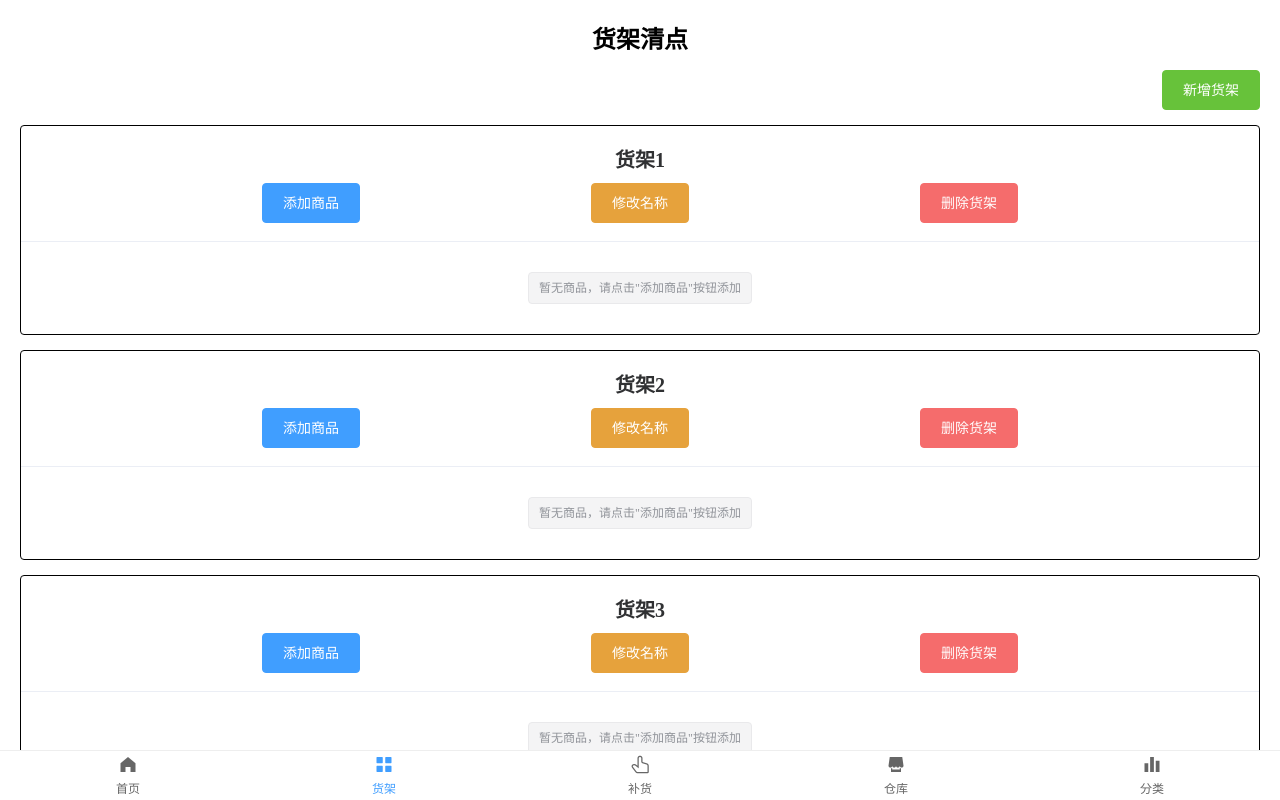
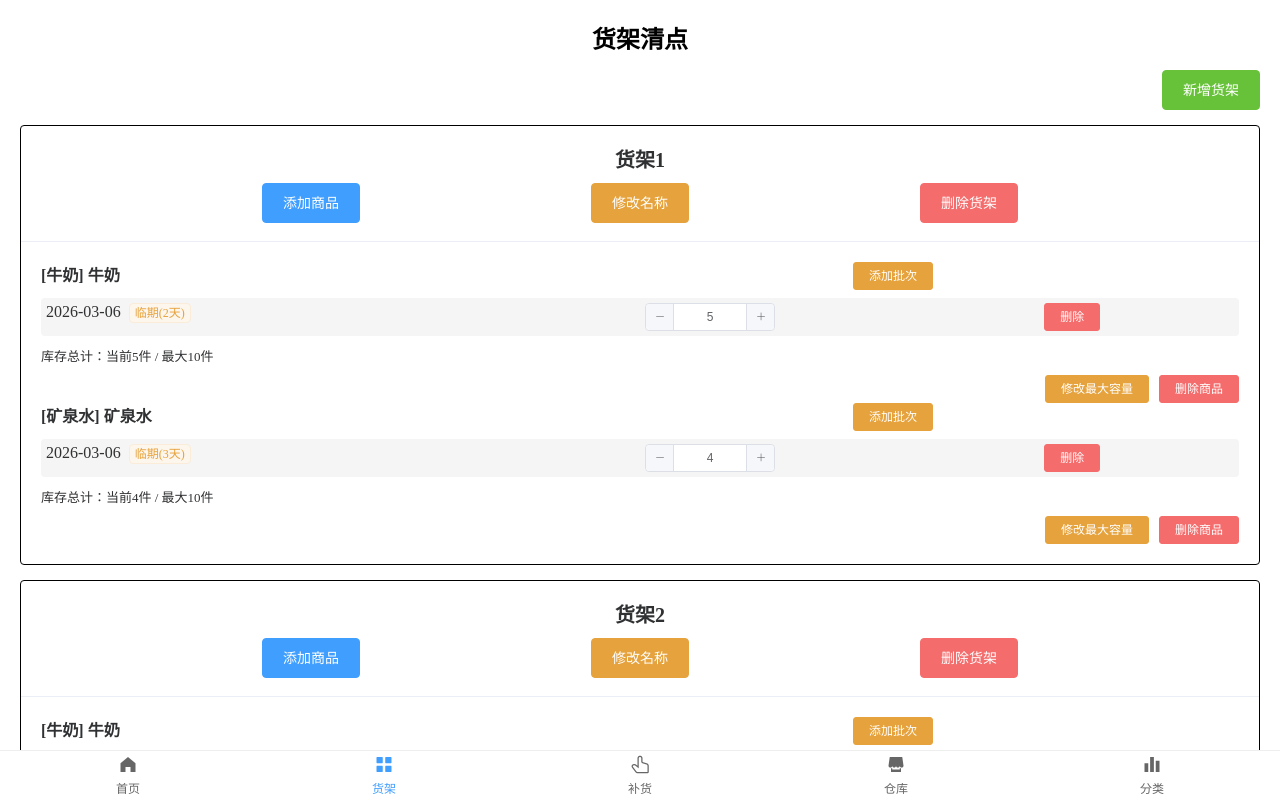
Before and after one commit to gezhe007/Productionmanagesystem, a Vue app: page /#/shelf in a window 1280 px wide. Built offline with nearby package versions, Linux system fonts and the light colour scheme.

Commit message:
存档，晚点再写

```diff
--- a/src/store/index.js
+++ b/src/store/index.js
@@ -43,7 +43,7 @@ const mutations = {
   },
 
   // 更新批次列表
-  UPDATE_SHELF_BATCHES(state, data) {
+  UPDATE_SHELF_PRODUCT_BATCHES(state, data) {
     state.shelfProductBatches = data;
     Storage.set(STORAGE_KEYS.SHELF_BATCHES, data);
   },
@@ -95,29 +95,61 @@ const getters = {
   getAllCategories: (state) => state.categories,
 
   // 获取指定货架的商品列表（优化版）
-  getProductsInShelf: (state) => (shelfName) => {
-    return state.shelfProducts
-      .filter(sp => sp.shelf === shelfName)
+  getProductsInShelf: (state) => (shelfId) => {
+    const data = state.shelfProducts
+      .filter(sp => sp.shelfId === shelfId)
       .map(sp => {
-        // 关联商品完整信息，保证ID和字段匹配
         const product = state.products.find(p => p.id === sp.productId) || {};
         return {
-          ...sp, // 货架关联信息（shelfMax等）
-          ...product // 商品基础信息（id/name/category/period/shelfLife等）
+          ...sp, // 货架关联信息
+          ...product // 商品基础信息
         };
       });
+      console.log(data)
+    return data
   },
-  getProductMaxQtyInShelf: (state) => (shelfName, productId) => {
+  getBatchStatus: (state) => (expireDateStr) => {
+    if (!expireDateStr) {
+      return { cls: 'danger', text: '日期无效' };
+    }
+
+    const expireDate = new Date(expireDateStr);
+    // 日期格式校验
+    if (isNaN(expireDate.getTime())) {
+      return { cls: 'danger', text: '日期格式错误' };
+    }
+
+    const now = new Date();
+    const diffTime = expireDate - now;
+    const diffDays = Math.ceil(diffTime / (1000 * 60 * 60 * 24));
+
+    if (diffDays < 0) {
+      return { cls: 'danger', text: '已过期' };
+    } else if (diffDays <= state.expireThreshold) {
+      return { cls: 'warning', text: `临期(${diffDays}天)` };
+    } else {
+      return { cls: 'success', text: '正常' };
+    }
+  },
+  getProductMaxQtyInShelf: (state) => (shelfId, productId) => {
     const shelfProduct = state.shelfProducts.find(
-      sp => sp.shelf === shelfName && sp.productId === productId
+      sp => sp.shelfId === shelfId && sp.productId === productId
     );
-    return shelfProduct ? shelfProduct.shelfMax : 0;
+    return shelfProduct ? shelfProduct.max : 0;
+  },
+  // 获取商品批次（按过期日期排序）
+  getProductBatches: (state, getters) => (shelfId, productId) => {
+    return state.shelfProductBatches
+      .filter((b) =>
+        getters.getShelfProductById(b.shelfProductId).shelfId === shelfId &&
+        getters.getShelfProductById(b.shelfProductId).productId === productId)
+      .sort((a, b) => new Date(a.expireDate) - new Date(b.expireDate));
   },
   // 获取所有临期/过期批次（警告用）
   getWarnBatches: (state) => {
     return state.shelfProductBatches.map(batch => {
       // 计算剩余天数
-      const expireDate = new Date(batch.expire);
+      const expireDate = new Date(batch.expireDate);
       const now = new Date();
       const diffDays = Math.ceil((expireDate - now) / (1000 * 60 * 60 * 24));
 
@@ -153,6 +185,19 @@ const getters = {
   getShelfProductById: (state) => (shelfProductId) => {
     return state.shelfProducts.find(shelfProduct => shelfProduct.id === shelfProductId) || {};
   },
+  getShelfProductBatchById: (state) => (shelfProductBatchId) => {
+    return state.shelfProductBatches.find(shelfProductBatch => shelfProductBatch.id === shelfProductBatchId) || {}
+  },
+  // 计算商品现有数量
+  getProductCurrentQty: (state, getter) => (shelfId, productId) => {
+    if (!shelfId || !productId) return 0;
+    const currentQty = state.shelfProductBatches
+      .filter(b => getter.getShelfProductById(b.shelfProductId).shelfId === shelfId &&
+        getter.getShelfProductById(b.shelfProductId).productId === productId)
+      .reduce((sum, b) => sum + (b.batchnum || 0), 0);
+
+    return currentQty
+  },
 }
 
 export default new Vuex.Store({
--- a/src/utils/storage.js
+++ b/src/utils/storage.js
@@ -81,19 +81,19 @@ export const Storage = {
     if (products.length === 0) {
       products = [  // 测试商品（无数据时用）
         { id: 1, name: '牛奶', categoryId: 1, period: 1, unit: '天' },
-        { id: 2, name: '矿泉水', categoryId: 4, period: 1, unit: '天' },
-        { id: 3, name: '卫生纸', categoryId: 13, period: 1, unit: '天' }
+        { id: 2, name: '矿泉水', categoryId: 4, period: 2, unit: '天' },
+        { id: 3, name: '卫生纸', categoryId: 13, period: 3, unit: '天' }
       ];
       this.set(STORAGE_KEYS.PRODUCTS, products);
     }
-    let shelfProductBatches = this.get(STORAGE_KEYS.SHELF_BATCHES)
+    let shelfProductBatches = this.get(STORAGE_KEYS.SHELF_PRODUCTS_BATCHES)
     if (shelfProductBatches.length === 0) {
       shelfProductBatches = [
-        { id: 1, shelfProductId: 1, produceDate: '2026-1-1', batchnum: 5 },
-        { id: 2, shelfProductId: 2, produceDate: '2026-1-1', batchnum: 5 },
-        { id: 3, shelfProductId: 3, produceDate: '2026-1-1', batchnum: 5 },
+        { id: 1, shelfProductId: 1, produceDate: '2026-03-06', expireDate: '2026-03-07', batchnum: 5 },
+        { id: 2, shelfProductId: 2, produceDate: '2026-03-06', expireDate: '2026-03-08', batchnum: 4 },
+        { id: 3, shelfProductId: 3, produceDate: '2026-03-06', expireDate: '2026-03-07', batchnum: 3 },
       ]
-      this.set(STORAGE_KEYS.SHELF_BATCHES, shelfProductBatches);
+      this.set(STORAGE_KEYS.SHELF_PRODUCTS_BATCHES, shelfProductBatches);
     }
     let shelfProducts = this.get(STORAGE_KEYS.SHELF_PRODUCTS);
     if (shelfProducts.length === 0) {
--- a/src/views/Category.vue
+++ b/src/views/Category.vue
@@ -179,10 +179,7 @@ export default {
           this.$message.error("该分类已存在");
           return;
         }
-        const newCategoryId =
-          this.categories.length > 0
-            ? this.categories[this.categories.length - 1].id + 1
-            : 1;
+        const newCategoryId =calculateId(this.categories)
 
         const newCategory = {
           id: newCategoryId,
--- a/src/views/Shelf.vue
+++ b/src/views/Shelf.vue
@@ -10,7 +10,7 @@
     </el-row>
 
     <!-- 货架列表 -->
-    <div v-for="shelf in shelves" :key="shelf" class="shelf-item">
+    <div v-for="shelf in shelves" :key="shelf.id" class="shelf-item">
       <el-card shadow="formed" style="border: 1px solid #000">
         <template #header>
           <div>
@@ -35,9 +35,7 @@
               <el-button type="primary" @click="openAddProductToShelf(shelf)"
                 >添加商品</el-button
               >
-              <el-button
-                type="warning"
-                @click="openEditShelfModal(shelf)"
+              <el-button type="warning" @click="openEditShelfModal(shelf)"
                 >修改名称</el-button
               >
               <el-button type="danger" @click="deleteShelf(shelf)"
@@ -48,17 +46,23 @@
         </template>
 
         <!-- 货架商品列表 -->
-        <div v-if="getProductsInShelf(shelf).length > 0">
-          <div v-for="product in getProductsInShelf(shelf)" :key="product.id">
+        <div v-if="getProductsInShelf(shelf.id).length > 0">
+          <div
+            v-for="shelfProduct in getProductsInShelf(shelf.id)"
+            :key="shelfProduct.id"
+          >
             <el-row :gutter="20">
               <el-col :span="16">
-                <strong>[{{ product.category }}] {{ product.name }}</strong>
+                <strong
+                  >[{{ getCategoryById(shelfProduct.categoryId).name }}]
+                  {{ shelfProduct.name }}</strong
+                >
               </el-col>
               <el-col :span="8">
                 <el-button
                   type="warning"
                   size="mini"
-                  @click="openAddBatchModal(shelf, product.id, product.name)"
+                  @click="openAddBatchModal(shelf, shelfProduct.productId, shelfProduct.name)"
                 >
                   添加批次
                 </el-button>
@@ -67,12 +71,12 @@
 
             <!-- 商品批次列表 -->
             <div style="margin-top: 8px">
-              <div v-if="getProductBatches(shelf, product.id).length === 0">
+              <div v-if="getProductBatches(shelf.id, shelfProduct.productId).length === 0">
                 <el-tag type="info">暂无批次记录</el-tag>
               </div>
               <div
-                v-for="batch in getProductBatches(shelf, product.id)"
-                :key="batch.batch"
+                v-for="batch in getProductBatches(shelf.id, shelfProduct.productId)"
+                :key="batch.id"
                 style="
                   margin: 5px 0;
                   padding: 5px;
@@ -83,34 +87,23 @@
                 <el-row :gutter="10">
                   <el-col :span="12">
                     <!-- 批次基础信息 -->
-                    <span style="font-weight: 400">{{ batch.batch }}</span>
+                    <span style="font-weight: 400">{{
+                      batch.produceDate
+                    }}</span>
                     <el-tag
                       :type="batchStatus.cls"
                       size="mini"
                       style="margin-left: 8px"
-                      v-if="(batchStatus = getBatchStatus(batch.expire))"
+                      v-if="(batchStatus = getBatchStatus(batch.expireDate))"
                     >
                       {{ batchStatus.text }}
                     </el-tag>
-                    <!-- 剩余保质期天数 -->
-                    <span
-                      style="font-size: 12px; margin-left: 8px; color: #666"
-                    >
-                      | 剩余保质期：{{ getRemainingDays(batch.expire) }}天
-                    </span>
                   </el-col>
                   <el-col :span="8">
                     <el-input-number
-                      v-model="batch.qty"
+                      v-model="batch.batchnum"
                       :min="0"
-                      @change="
-                        updateBatchQty(
-                          shelf,
-                          product.id,
-                          batch.batch,
-                          batch.qty
-                        )
-                      "
+                      @change="updateBatchQty(batch.id, batch.batchnum)"
                       size="mini"
                     ></el-input-number>
                   </el-col>
@@ -118,7 +111,7 @@
                     <el-button
                       size="mini"
                       type="danger"
-                      @click="deleteBatch(shelf, product.id, batch.batch)"
+                      @click="openDeleteBatchModal(shelfProductBatch)"
                     >
                       删除
                     </el-button>
@@ -139,8 +132,8 @@
               "
             >
               <el-col>
-                库存总计：当前{{ getProductTotalQty(shelf, product.id) }}件 /
-                最大{{ product.shelfMax }}件
+                库存总计：当前{{ getProductCurrentQty(shelf.id, shelfProduct.productId) }}件
+                / 最大{{ getProductMaxQtyInShelf(shelf.id, shelfProduct.productId) }}件
               </el-col>
             </el-row>
             <el-row type="flex" justify="end">
@@ -150,9 +143,8 @@
                 @click="
                   openEditMaxQtyModal(
                     shelf,
-                    product.id,
-                    product.name,
-                    product.shelfMax
+                    product,
+                    getProductMaxQtyInShelf(shelf.id, shelfProduct.productId)
                   )
                 "
               >
@@ -161,7 +153,7 @@
               <el-button
                 size="mini"
                 type="danger"
-                @click="deleteProductFromShelf(shelf, product.id, product.name)"
+                @click="deleteProductFromShelf(shelf, shelfProduct)"
               >
                 删除商品
               </el-button>
@@ -338,30 +330,13 @@
       </template>
     </el-dialog>
     <!-- 6. 删除批次弹窗 -->
-    <el-dialog
-      :title="是否选择如下批次"
-      :visible.sync="deleteBatchModalVisible"
-      width="380px"
-    >
-      <el-form
-        :model="editMaxQtyForm"
-        :rules="editMaxQtyRules"
-        ref="editMaxQtyFormRef"
-      >
-        <el-form-item label="新最大容量" prop="newMax">
-          <el-input-number
-            v-model="editMaxQtyForm.newMax"
-            :min="1"
-            :step="1"
-            placeholder="请输入新的最大存放数量"
-          ></el-input-number>
-          <span style="font-size: 12px; margin-left: 5px">件</span>
-        </el-form-item>
-      </el-form>
+    <el-dialog :visible.sync="deleteBatchModalVisible" width="380px">
       <template #footer>
         <div class="dialog-footer">
-          <el-button @click="editMaxQtyModalVisible = false">取消</el-button>
-          <el-button type="primary" @click="saveEditMaxQty">保存</el-button>
+          <el-button @click="deleteBatchModalVisible = false">取消</el-button>
+          <el-button type="primary" @click="confirmdelete(shelfProductBatch)"
+            >保存</el-button
+          >
         </div>
       </template>
     </el-dialog>
@@ -371,8 +346,8 @@
 <script>
 import { mapState, mapMutations, mapGetters } from "vuex";
 import {
-  getBatchStatus,
   calculateExpireDate,
+  calculateId,
   calculateAfterReplenishQty,
   validateForm,
 } from "@/utils/helpers";
@@ -390,7 +365,6 @@ export default {
 
       // 2. 修改货架名称弹窗
       editShelfModalVisible: false,
-      editShelfIndex: -1,
       editShelfOldName: "",
       editShelfForm: { newName: "" },
       editShelfRules: {
@@ -433,12 +407,8 @@ export default {
           { type: "number", min: 1, message: "数量必须大于0", trigger: "blur" },
         ],
       },
-
       // 5. 修改最大容量弹窗
       editMaxQtyModalVisible: false,
-      editMaxQtyShelfName: "",
-      editMaxQtyProductId: "",
-      editMaxQtyProductName: "",
       editMaxQtyForm: { newMax: 0 },
       editMaxQtyRules: {
         newMax: [
@@ -451,6 +421,7 @@ export default {
           },
         ],
       },
+      deleteBatchModalVisible: false,
     };
   },
   computed: {
@@ -463,29 +434,17 @@ export default {
       "expireThreshold",
     ]),
     // 从Vuex映射计算属性
-    ...mapGetters(["getProductsInShelf"]),
+    ...mapGetters([
+      "getBatchStatus",
+      "getProductBatches",
+      "getProductsInShelf",
+      "getProductCurrentQty",
+      "getProductMaxQtyInShelf",
+      "getCategoryById",
+      "getProductById",
+    ]),
   },
   methods: {
-    // ========== 复用工具函数 ==========
-    // 获取批次状态（直接复用工具函数）
-    getBatchStatus(expireDateStr) {
-      return getBatchStatus(expireDateStr, this.expireThreshold);
-    },
-
-    // 计算剩余保质期天数（复用工具函数逻辑，避免重复）
-    getRemainingDays(expireDateStr) {
-      if (!expireDateStr) return 0;
-
-      const expireDate = new Date(expireDateStr);
-      const today = new Date();
-      today.setHours(0, 0, 0, 0);
-
-      const timeDiff = expireDate.getTime() - today.getTime();
-      const daysDiff = Math.ceil(timeDiff / (1000 * 3600 * 24));
-
-      return Math.max(0, daysDiff); // 简化逻辑，直接取最大值
-    },
-
     // ========== 通用工具方法 ==========
     // 重置表单
     resetForm(refName, formData) {
@@ -508,43 +467,19 @@ export default {
 
     // 校验货架名称是否重复
     checkShelfNameExist(name) {
-      return this.shelves.some((s) => s.trim() === name.trim());
+      return this.shelves.some((s) => s.name === name);
     },
 
     // ========== 映射Vuex方法 ==========
     ...mapMutations([
       "UPDATE_SHELVES",
       "UPDATE_SHELF_PRODUCTS",
-      "UPDATE_SHELF_BATCHES",
+      "UPDATE_SHELF_PRODUCT_BATCHES",
     ]),
-
-    // ========== 业务方法 ==========
-    // 获取商品批次（按过期日期排序）
-    getProductBatches(shelf, productId) {
-      // 入参校验
-      if (!shelf || !productId) return [];
-
-      return this.shelfProductBatches
-        .filter((b) => b.shelf === shelf && b.productId === productId)
-        .sort((a, b) => new Date(a.expire) - new Date(b.expire));
-    },
-
-    // 计算商品总库存数量（复用工具函数）
-    getProductTotalQty(shelf, productId) {
-      // 入参校验
-      if (!shelf || !productId) return 0;
-
-      // 复用calculateAfterReplenishQty，补货数量传0即可
-      return calculateAfterReplenishQty(
-        shelf,
-        productId,
-        0,
-        this.shelfProductBatches
-      );
-    },
 
     // ========== 1. 新增货架 ==========
     openAddShelfModal() {
+
       this.addShelfModalVisible = true;
       this.resetForm("addShelfFormRef", this.addShelfForm);
     },
@@ -564,9 +499,12 @@ export default {
           this.$message.error("该货架名称已存在");
           return;
         }
-
-        // 优先使用actions（如果有），这里兼容原逻辑
-        const newShelves = [...this.shelves, shelfName];
+        const newShelfId = calculateId(this.shelves);
+        const newShelf = {
+          id: newShelfId,
+          name: shelfName,
+        };
+        const newShelves = [...this.shelves, newShelf];
         this.UPDATE_SHELVES(newShelves);
 
         this.addShelfModalVisible = false;
@@ -575,10 +513,8 @@ export default {
     },
 
     // ========== 2. 修改货架名称 ==========
-    openEditShelfModal(index, shelfName) {
-      this.editShelfIndex = index;
-      this.editShelfOldName = shelfName;
-      this.editShelfForm.newName = shelfName;
+    openEditShelfModal(shelf) {
+      this.editShelfOldName=shelf.name;
       this.editShelfModalVisible = true;
       this.resetForm("editShelfFormRef", this.editShelfForm);
     },
@@ -787,7 +723,7 @@ export default {
             productId,
             batch: produceDate,
             produceDate: produceDate,
-            expire: expireDate,
+            expireDate: expireDate,
             qty,
             // 补充商品名称，便于后续展示
             productName: product.name,
@@ -801,10 +737,10 @@ export default {
     },
 
     // ========== 5. 修改最大容量 ==========
-    openEditMaxQtyModal(shelf, productId, productName, currentMax) {
-      this.editMaxQtyShelfName = shelf;
-      this.editMaxQtyProductId = productId;
-      this.editMaxQtyProductName = productName;
+    openEditMaxQtyModal(shelf, product, currentMax) {
+      this.editMaxQtyShelfName = shelf.name;
+      this.editMaxQtyProductId = product.id;
+      this.editMaxQtyProductName = product.name;
       this.editMaxQtyForm.newMax = currentMax;
       this.editMaxQtyModalVisible = true;
       this.resetForm("editMaxQtyFormRef", this.editMaxQtyForm);
@@ -839,33 +775,34 @@ export default {
 
     // ========== 通用操作 ==========
     // 更新批次数量
-    updateBatchQty(shelf, productId, batch, qty) {
+    updateBatchQty(batchId, batchnum) {
       // 入参校验
-      if (!shelf || !productId || !batch || qty < 0) {
+      if (!batchId || batchnum < 0) {
         this.$message.error("参数错误，无法更新数量");
         return;
       }
 
       const newBatches = this.shelfProductBatches.map((b) =>
-        b.shelf === shelf && b.productId === productId && b.batch === batch
-          ? { ...b, qty }
-          : b
+        b.id === batchId ? { ...b, batchnum } : b
       );
-      this.UPDATE_SHELF_BATCHES(newBatches);
-      this.$message.success("数量已更新");
+      this.UPDATE_SHELF_PRODUCT_BATCHES(newBatches);
     },
 
     // 删除批次
-    deleteBatch(shelf, productId, batch) {
+    deleteBatch(batch) {
       // 入参校验
-      if (!shelf || !productId || !batch) {
+      if (batch) {
         this.$message.error("参数错误，无法删除批次");
         return;
       }
 
-      this.$confirm(`确定删除生产日期【${batch}】的批次？`, "提示", {
-        type: "warning",
-      }).then(() => {
+      this.$confirm(
+        `确定删除生产日期【${batch.produceDate}】的批次？`,
+        "提示",
+        {
+          type: "warning",
+        }
+      ).then(() => {
         const newBatches = this.shelfProductBatches.filter(
           (b) =>
             !(
@@ -918,37 +855,39 @@ export default {
         this.$message.success("货架删除成功");
       });
     },
+    openDeleteBatchModal(shelfProductBatch) {
+      deleteBatchModalVisible = true;
+    },
+    // 删除货架商品
+    //     deleteProductFromShelf(shelf, productId, productName) {
+    //       // 入参校验
+    //       if (!shelf || !productId || !productName) {
+    //         this.$message.error("参数错误，无法删除商品");
+    //         return;
+    //       }
 
-    // 删除货架商品
-    deleteProductFromShelf(shelf, productId, productName) {
-      // 入参校验
-      if (!shelf || !productId || !productName) {
-        this.$message.error("参数错误，无法删除商品");
-        return;
-      }
+    //       const batchCount = this.getProductBatches(shelf, productId).length;
+    //       const confirmText = `确定从【${shelf}】删除商品【${productName}】？
+    // 该操作将删除：
+    // 1. 该商品在货架的关联记录
+    // 2. ${batchCount}个商品批次记录
+    // 数据删除后无法恢复！`;
 
-      const batchCount = this.getProductBatches(shelf, productId).length;
-      const confirmText = `确定从【${shelf}】删除商品【${productName}】？
-该操作将删除：
-1. 该商品在货架的关联记录
-2. ${batchCount}个商品批次记录
-数据删除后无法恢复！`;
+    //       this.$confirm(confirmText, "提示", { type: "warning" }).then(() => {
+    //         // 删除关联数据
+    //         const newShelfProducts = this.shelfProducts.filter(
+    //           (sp) => !(sp.shelf === shelf && sp.productId === productId)
+    //         );
+    //         const newshelfProductBatches = this.shelfProductBatches.filter(
+    //           (b) => !(b.shelf === shelf && b.productId === productId)
+    //         );
 
-      this.$confirm(confirmText, "提示", { type: "warning" }).then(() => {
-        // 删除关联数据
-        const newShelfProducts = this.shelfProducts.filter(
-          (sp) => !(sp.shelf === shelf && sp.productId === productId)
-        );
-        const newshelfProductBatches = this.shelfProductBatches.filter(
-          (b) => !(b.shelf === shelf && b.productId === productId)
-        );
+    //         this.UPDATE_SHELF_PRODUCTS(newShelfProducts);
+    //         this.UPDATE_SHELF_BATCHES(newshelfProductBatches);
 
-        this.UPDATE_SHELF_PRODUCTS(newShelfProducts);
-        this.UPDATE_SHELF_BATCHES(newshelfProductBatches);
-
-        this.$message.success(`商品【${productName}】已从货架【${shelf}】删除`);
-      });
-    },
+    //         this.$message.success(`商品【${productName}】已从货架【${shelf}】删除`);
+    //       });
+    // },
   },
 };
 </script>
```
Also changed, not shown: src/utils/helpers.js (+8 -66 lines), src/views/Warehouse.vue (+10 -8 lines).
